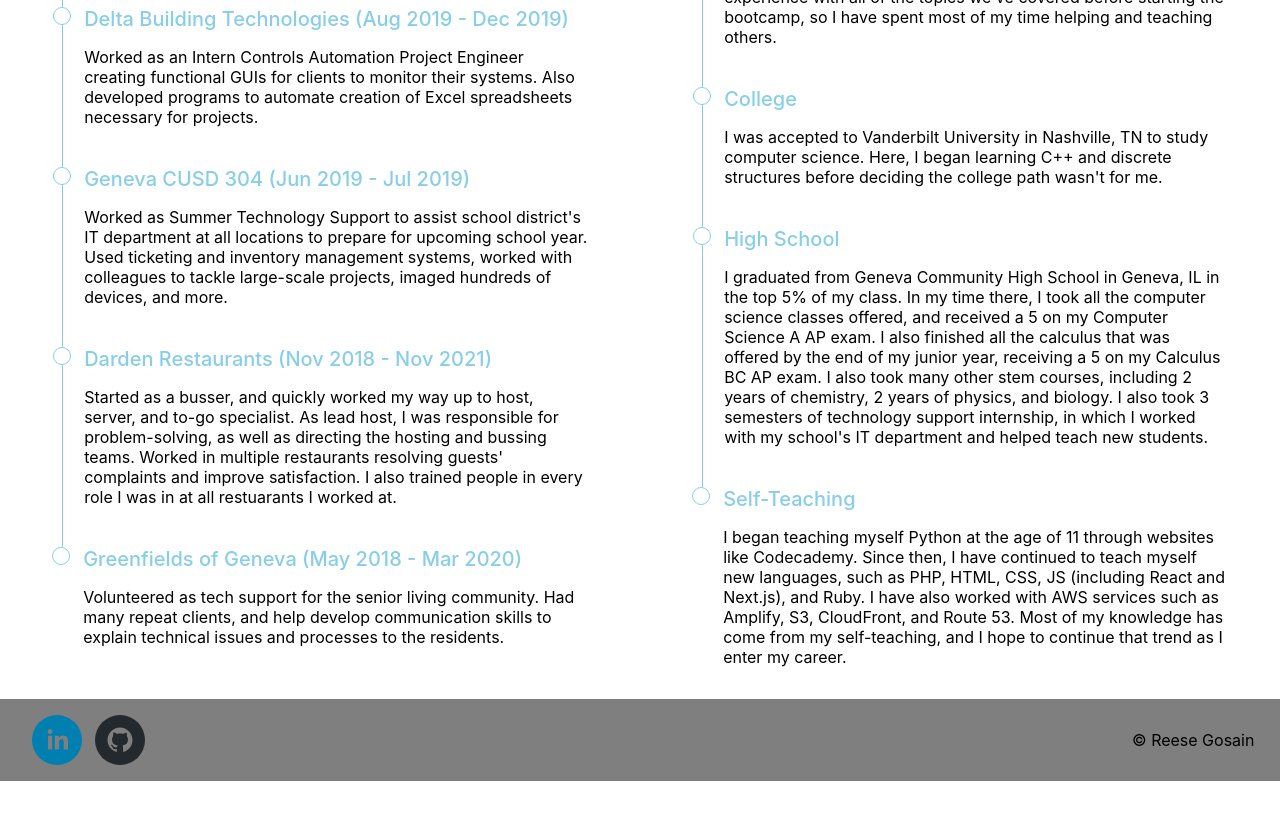
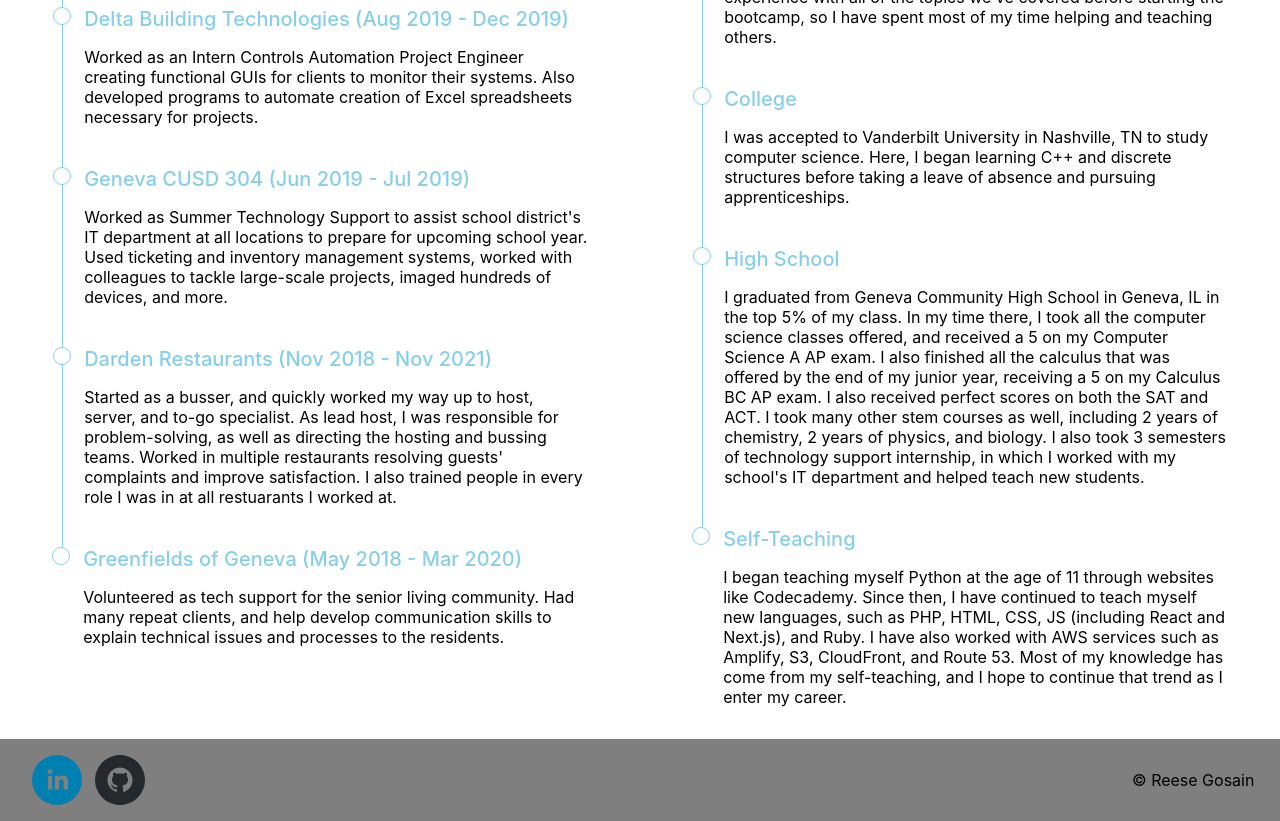
Before and after one commit to Reese0177/personal-site-next, a Next.js app: page /resume in a window 1280 px wide. Shown: the part 1020-1841 px from the top of the page. Before the commit the page ends 1801 px from the top, so only its background shows below. Built offline with nearby package versions, Linux system fonts and the light colour scheme.

Commit message:
Editing text

```diff
--- a/pages/index.js
+++ b/pages/index.js
@@ -24,7 +24,7 @@
               <h2 className="columnHeader">Past</h2>
               <p>I have had an interest in computers and technology for as long as I can remember. My first related memory is of a toy Superman laptop that I loved as a kid. From there, I started teaching myself Python at age 11, and followed that up with Ruby. Since then, I have also worked with Java, PHP, JS (including React), C++, MySQL, HTML, and CSS.</p>
               <p>Throughout high school, I continued to develop my skills. I took all of the available computer science classes, was in a technology support internship class for 3 semesters (during which I helped teach new students as one of the two lead interns), interned with my school district IT department one summer helping prepare for the upcoming school year, and interned at a local building technologies company as an Intern Controls Automation Project Engineer for a semester.</p>
-              <p>After graduation, I decided to take a gap year before college, and moved 500 miles to Nashville, TN (I took the above photo there with my drone.) with my girlfriend. I started studying computer science at Vanderbilt University a year later, and quickly realized it wasn&apos;t for me. After two months, I left and began pursuing apprenticeships.</p>
+              <p>After graduating in the top 5% of my class, I decided to take a gap year before college, and moved 500 miles to Nashville, TN (I took the above photo there with my drone.) with my girlfriend. I started studying computer science at Vanderbilt University a year later, but decided to take a leave of absence after two months to begin pursuing apprenticeships.</p>
             </div>
             <div className={styles.column + " column"}>
               <h2 className="columnHeader">Present</h2>
--- a/pages/resume.js
+++ b/pages/resume.js
@@ -55,11 +55,11 @@
                 </li>
                 <li className={styles.timelineItem}>
                   <div className={styles.time}>College</div>
-                  <p className={styles.text}>I was accepted to Vanderbilt University in Nashville, TN to study computer science. Here, I began learning C++ and discrete structures before deciding the college path wasn&apos;t for me. </p>
+                  <p className={styles.text}>I was accepted to Vanderbilt University in Nashville, TN to study computer science. Here, I began learning C++ and discrete structures before taking a leave of absence and pursuing apprenticeships.</p>
                 </li>
                 <li className={styles.timelineItem}>
                   <div className={styles.time}>High School</div>
-                  <p className={styles.text}>I graduated from Geneva Community High School in Geneva, IL in the top 5% of my class. In my time there, I took all the computer science classes offered, and received a 5 on my Computer Science A AP exam. I also finished all the calculus that was offered by the end of my junior year, receiving a 5 on my Calculus BC AP exam. I also took many other stem courses, including 2 years of chemistry, 2 years of physics, and biology. I also took 3 semesters of technology support internship, in which I worked with my school&apos;s IT department and helped teach new students.</p>
+                  <p className={styles.text}>I graduated from Geneva Community High School in Geneva, IL in the top 5% of my class. In my time there, I took all the computer science classes offered, and received a 5 on my Computer Science A AP exam. I also finished all the calculus that was offered by the end of my junior year, receiving a 5 on my Calculus BC AP exam. I also received perfect scores on both the SAT and ACT. I took many other stem courses as well, including 2 years of chemistry, 2 years of physics, and biology. I also took 3 semesters of technology support internship, in which I worked with my school&apos;s IT department and helped teach new students.</p>
                 </li>
                 <li className={styles.timelineItem}>
                   <div className={styles.time}>Self-Teaching</div>
```
